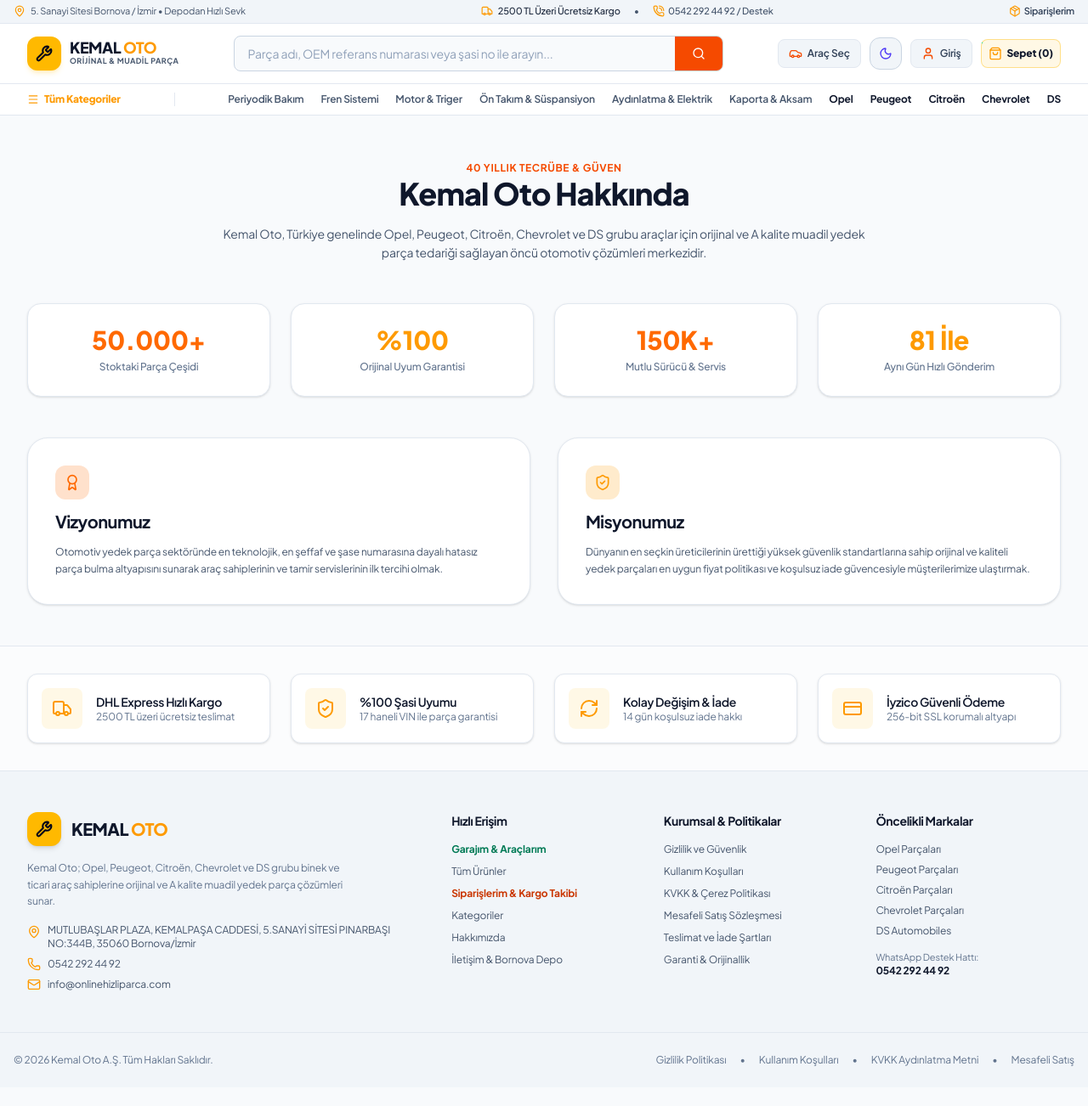
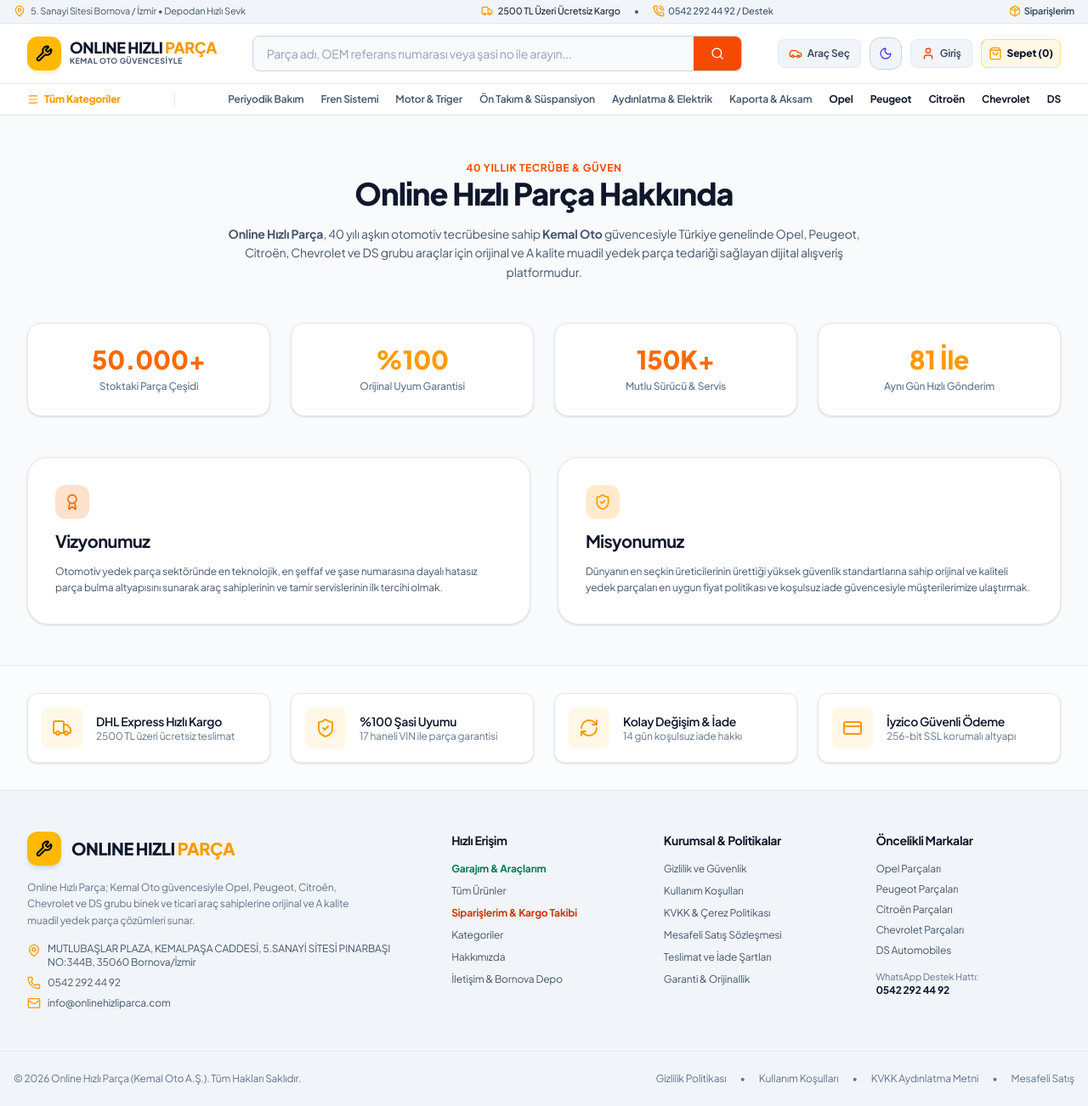
Before and after one commit to ardaaskinn01/kemal-oto, a Next.js app: page /about in a window 1280 px wide. Shown: the whole page at 85% size. Before the commit the page ends 1280 px from the top, so only its background shows below. Built offline with nearby package versions, Linux system fonts and the light colour scheme; no server answers; the database is empty.

Commit message:
fix(emailService): resolve syntax error and verify clean production build

```diff
--- a/src/app/about/page.tsx
+++ b/src/app/about/page.tsx
@@ -9,9 +9,9 @@
         <span className="text-orange-600 dark:text-orange-500 font-bold text-xs uppercase tracking-wider">
           40 Yıllık Tecrübe & Güven
         </span>
-        <h1 className="text-4xl font-black text-slate-900 dark:text-white">Kemal Oto Hakkında</h1>
+        <h1 className="text-4xl font-black text-slate-900 dark:text-white">Online Hızlı Parça Hakkında</h1>
         <p className="text-slate-600 dark:text-slate-300 text-sm leading-relaxed">
-          Kemal Oto, Türkiye genelinde Opel, Peugeot, Citroën, Chevrolet ve DS grubu araçlar için orijinal ve A kalite muadil yedek parça tedariği sağlayan öncü otomotiv çözümleri merkezidir.
+          <strong>Online Hızlı Parça</strong>, 40 yılı aşkın otomotiv tecrübesine sahip <strong>Kemal Oto</strong> güvencesiyle Türkiye genelinde Opel, Peugeot, Citroën, Chevrolet ve DS grubu araçlar için orijinal ve A kalite muadil yedek parça tedariği sağlayan dijital alışveriş platformudur.
         </p>
       </div>
 
--- a/src/app/components/footer/Footer.tsx
+++ b/src/app/components/footer/Footer.tsx
@@ -60,11 +60,11 @@
               <Wrench className="w-5 h-5 stroke-[2.5]" />
             </div>
             <span className="text-xl font-black text-slate-900 dark:text-white tracking-tight">
-              KEMAL <span className="text-amber-500 font-extrabold">OTO</span>
+              ONLINE HIZLI <span className="text-amber-500 font-extrabold">PARÇA</span>
             </span>
           </Link>
           <p className="text-xs text-slate-500 dark:text-slate-400 leading-relaxed max-w-sm">
-            Kemal Oto; Opel, Peugeot, Citroën, Chevrolet ve DS grubu binek ve ticari araç sahiplerine orijinal ve A kalite muadil yedek parça çözümleri sunar.
+            Online Hızlı Parça; Kemal Oto güvencesiyle Opel, Peugeot, Citroën, Chevrolet ve DS grubu binek ve ticari araç sahiplerine orijinal ve A kalite muadil yedek parça çözümleri sunar.
           </p>
           <div className="space-y-2 text-xs text-slate-600 dark:text-slate-300">
             <div className="flex items-start gap-2">
@@ -197,7 +197,7 @@
       {/* Bottom Bar */}
       <div className="border-t border-slate-200 dark:border-slate-900 py-6 text-center text-xs text-slate-500 dark:text-slate-400">
         <div className="max-w-7xl mx-auto px-4 flex flex-col sm:flex-row items-center justify-between gap-4">
-          <p>© {new Date().getFullYear()} Kemal Oto A.Ş. Tüm Hakları Saklıdır.</p>
+          <p>© {new Date().getFullYear()} Online Hızlı Parça (Kemal Oto A.Ş.). Tüm Hakları Saklıdır.</p>
           <div className="flex flex-wrap items-center justify-center gap-4">
             <Link href="/policies/privacy" className="hover:text-orange-600 transition-colors">
               Gizlilik Politikası
--- a/src/app/components/header/Navbar.tsx
+++ b/src/app/components/header/Navbar.tsx
@@ -93,10 +93,10 @@
                 </div>
                 <div className="flex flex-col">
                   <span className="text-base sm:text-lg font-black tracking-tight text-slate-900 dark:text-white leading-none">
-                    KEMAL <span className="text-amber-500 font-extrabold">OTO</span>
+                    ONLINE HIZLI <span className="text-amber-500 font-extrabold">PARÇA</span>
                   </span>
                   <span className="text-[9px] font-bold text-slate-600 dark:text-slate-300 tracking-wider uppercase">
-                    Orijinal & Muadil Parça
+                    Kemal Oto Güvencesiyle
                   </span>
                 </div>
               </Link>
--- a/src/app/layout.tsx
+++ b/src/app/layout.tsx
@@ -19,7 +19,7 @@
 });
 
 export const metadata: Metadata = {
-  title: 'Kemal Oto | Otomotiv Yedek Parça & Aksesuar',
+  title: 'Online Hızlı Parça | Otomotiv Yedek Parça & Aksesuar',
   description: 'Opel, Peugeot, Citroën, Chevrolet ve DS grubu araçlar için %100 uyumlu orijinal ve muadil yedek parçalar. Hızlı DHL kargo, şasi no ile arama ve güvenli alışveriş.',
 };
 
--- a/src/app/lib/services/emailService.ts
+++ b/src/app/lib/services/emailService.ts
@@ -13,21 +13,21 @@
   /**
    * Müşteriye Sipariş Onay E-postası Gönderimi
    */
-  async sendOrderConfirmation(order: any) {
-    if (!order?.contact_info?.email && !order?.email && !order?.shipping_address?.email) {
-      console.warn('Order confirmation email skipped: No email provided.');
+  async sendOrderConfirmation(order: any, targetEmail?: string) {
+    const email = targetEmail || order.contact_info?.email || order.email || order.shipping_address?.email;
+    if (!email) {
+      console.warn('sendOrderConfirmation skipped: No email found');
       return null;
     }
-
-    const email = order.contact_info?.email || order.email || order.shipping_address?.email;
     const fullName = order.shipping_address?.full_name || order.full_name || 'Değerli Müşterimiz';
+    const origin = process.env.NEXT_PUBLIC_APP_URL || 'https://www.onlinehizliparca.com';
 
     try {
       const htmlContent = `
         <div style="font-family: 'Segoe UI', Arial, sans-serif; color: #1e293b; max-width: 600px; margin: 0 auto; border: 1px solid #e2e8f0; border-radius: 12px; overflow: hidden; background-color: #ffffff;">
-          <div style="background: #020617; padding: 24px; text-align: center; color: white; border-bottom: 3px solid #ea580c;">
-            <h1 style="margin: 0; font-size: 24px; font-weight: 800; letter-spacing: -0.5px;">KEMAL <span style="color: #ea580c;">OTO</span></h1>
-            <p style="margin: 4px 0 0 0; font-size: 12px; color: #94a3b8;">Otomotiv Yedek Parça & Bornova / İzmir Depo</p>
+          <div style="background: #020617; padding: 24px; text-align: center; color: white; border-bottom: 3px solid #fbbf24;">
+            <h1 style="margin: 0; font-size: 24px; font-weight: 800; letter-spacing: -0.5px;">ONLINE HIZLI <span style="color: #fbbf24;">PARÇA</span></h1>
+            <p style="margin: 4px 0 0 0; font-size: 12px; color: #94a3b8;">Otomotiv Yedek Parça • Bornova / İzmir (Kemal Oto)</p>
           </div>
 
           <div style="padding: 24px;">
@@ -37,18 +37,18 @@
 
             <div style="background: #f8fafc; border: 1px solid #e2e8f0; padding: 16px; border-radius: 8px; margin: 20px 0;">
               <h3 style="margin: 0 0 10px 0; font-size: 14px; color: #0f172a; border-bottom: 1px solid #e2e8f0; padding-bottom: 6px;">Sipariş Özeti</h3>
-              <p style="margin: 6px 0; font-size: 13px;"><strong>Sipariş No:</strong> #${order.id ? order.id.slice(0, 8) : 'KML-98241'}</p>
-              <p style="margin: 6px 0; font-size: 13px;"><strong>Toplam Tutar:</strong> <span style="font-weight: bold; color: #ea580c;">${order.total_amount || 0} TRY</span></p>
+              <p style="margin: 6px 0; font-size: 13px;"><strong>Sipariş No:</strong> #${order.id ? order.id.slice(0, 8) : 'ORD-98241'}</p>
+              <p style="margin: 6px 0; font-size: 13px;"><strong>Toplam Tutar:</strong> <span style="font-weight: bold; color: #d97706;">${order.total_amount || 0} TRY</span></p>
               ${order.vin ? `<p style="margin: 6px 0; font-size: 13px;"><strong>Şasi Numarası (VIN):</strong> <span style="font-family: monospace; color: #059669; font-weight: bold;">${order.vin}</span></p>` : ''}
               ${order.vehicle_model ? `<p style="margin: 6px 0; font-size: 13px;"><strong>Araç:</strong> ${order.vehicle_model}</p>` : ''}
             </div>
 
-            <div style="background: #fff7ed; border-left: 4px solid #ea580c; padding: 12px; border-radius: 4px; margin: 20px 0; font-size: 13px; color: #9a3412; line-height: 1.5;">
+            <div style="background: #fffbeb; border-left: 4px solid #fbbf24; padding: 12px; border-radius: 4px; margin: 20px 0; font-size: 13px; color: #92400e; line-height: 1.5;">
               <strong>Kargo Süreci:</strong> Parçanız depomuzda paketlenip DHL Express kuryesine teslim edildiğinde takip numaranızı içeren bilgilendirme e-postası alacaksınız.
             </div>
 
             <p style="margin-top: 24px; font-size: 12px; color: #64748b; border-top: 1px solid #f1f5f9; padding-top: 16px;">
-              Müşteri Hizmetleri: <strong>0542 292 44 92</strong> | <a href="mailto:info@onlinehizliparca.com" style="color: #ea580c; text-decoration: none;">info@onlinehizliparca.com</a>
+              Müşteri Hizmetleri: <strong>0542 292 44 92</strong> | <a href="mailto:info@onlinehizliparca.com" style="color: #d97706; text-decoration: none;">info@onlinehizliparca.com</a>
             </p>
           </div>
         </div>
@@ -57,29 +57,26 @@
       const data = await this.resend.emails.send({
         from: fromEmail,
         to: email,
-        subject: `Sipariş Onayı #${order.id ? order.id.slice(0, 8) : 'KML-98241'} - Kemal Oto`,
+        subject: `Sipariş Onayı #${order.id ? order.id.slice(0, 8) : 'ORD-98241'} - Online Hızlı Parça`,
         html: htmlContent,
       });
 
       return data;
     } catch (error) {
-      console.error('Failed to send order confirmation email:', error);
+      console.error('sendOrderConfirmation error:', error);
       return null;
     }
   }
 
-  /**
-   * Müşteriye DHL Kargo Takip Bildirimi Gönderimi (Manuel Takip Kodu Girişinde Çalışır)
-   */
   async sendShippingNotification(
     order: any,
     trackingNumber: string,
-    origin = 'https://kemaloto.com',
+    origin = 'https://www.onlinehizliparca.com',
     carrier = 'DHL Express'
   ) {
-    const email = order.contact_info?.email || order.email || order.shipping_address?.email;
+    const email = order.contact_info?.email || order.email;
     if (!email) {
-      console.warn('Shipping notification skipped: No customer email found.');
+      console.warn('sendShippingNotification cancelled: Customer email missing');
       return null;
     }
 
@@ -90,8 +87,8 @@
     try {
       const htmlContent = `
         <div style="font-family: 'Segoe UI', Arial, sans-serif; color: #1e293b; max-width: 600px; margin: 0 auto; border: 1px solid #e2e8f0; border-radius: 12px; overflow: hidden; background-color: #ffffff;">
-          <div style="background: #020617; padding: 24px; text-align: center; color: white; border-bottom: 3px solid #ea580c;">
-            <h1 style="margin: 0; font-size: 24px; font-weight: 800; letter-spacing: -0.5px;">KEMAL <span style="color: #ea580c;">OTO</span></h1>
+          <div style="background: #020617; padding: 24px; text-align: center; color: white; border-bottom: 3px solid #fbbf24;">
+            <h1 style="margin: 0; font-size: 24px; font-weight: 800; letter-spacing: -0.5px;">ONLINE HIZLI <span style="color: #fbbf24;">PARÇA</span></h1>
             <p style="margin: 4px 0 0 0; font-size: 12px; color: #94a3b8;">Sipariş Kargo & Gönderi Bildirimi</p>
           </div>
 
@@ -105,12 +102,11 @@
             <h2 style="color: #0f172a; margin-top: 0; font-size: 18px; text-align: center;">Paketiniz DHL Express ile Yola Çıktı</h2>
             <p style="font-size: 14px; line-height: 1.6; color: #334155;">Merhaba <strong>${fullName}</strong>,</p>
             <p style="font-size: 14px; line-height: 1.6; color: #334155;">
-              <strong>#${order.id ? order.id.slice(0, 8) : 'KML-98241'}</strong> numaralı siparişiniz depomuzda kontrol edilip özenle paketlendi ve <strong>${carrier}</strong> kuryesine elden teslim edildi.
+              <strong>#${order.id ? order.id.slice(0, 8) : 'ORD-98241'}</strong> numaralı siparişiniz depomuzda kontrol edilip özenle paketlendi ve <strong>${carrier}</strong> kuryesine elden teslim edildi.
             </p>
 
-            {/* Direct 1-Click DHL Tracking Card */}
-            <div style="background-color: #fff7ed; border: 2px solid #ea580c; border-radius: 12px; padding: 20px; margin: 24px 0; text-align: center;">
-              <p style="margin: 0 0 8px 0; font-size: 12px; color: #9a3412; font-weight: bold; text-transform: uppercase; letter-spacing: 0.5px;">
+            <div style="background-color: #fffbeb; border: 2px solid #fbbf24; border-radius: 12px; padding: 20px; margin: 24px 0; text-align: center;">
+              <p style="margin: 0 0 8px 0; font-size: 12px; color: #92400e; font-weight: bold; text-transform: uppercase; letter-spacing: 0.5px;">
                 DHL Express Canlı Kargo Takip Bağlantısı
               </p>
 
@@ -122,18 +118,18 @@
 
               <p style="margin: 10px 0 0 0; font-size: 12px; color: #64748b;">
                 Doğrudan Takip Linki: <br/>
-                <a href="${dhlOfficialUrl}" style="color: #ea580c; word-break: break-all; font-size: 11px; text-decoration: underline;">
+                <a href="${dhlOfficialUrl}" style="color: #d97706; word-break: break-all; font-size: 11px; text-decoration: underline;">
                   ${dhlOfficialUrl}
                 </a>
               </p>
             </div>
 
             <div style="background: #f8fafc; border: 1px solid #e2e8f0; padding: 12px; border-radius: 8px; font-size: 12px; color: #475569; line-height: 1.5; text-align: center;">
-              Kargo takip numaranız: <strong style="font-family: monospace; color: #0f172a;">${trackingNumber}</strong> | Dilerseniz sitemizdeki <a href="${internalTrackingUrl}" style="color: #ea580c; font-weight: bold;">Siparişlerim</a> sayfasından da takip edebilirsiniz.
+              Kargo takip numaranız: <strong style="font-family: monospace; color: #0f172a;">${trackingNumber}</strong> | Dilerseniz sitemizdeki <a href="${internalTrackingUrl}" style="color: #d97706; font-weight: bold;">Siparişlerim</a> sayfasından da takip edebilirsiniz.
             </div>
 
             <p style="margin-top: 24px; font-size: 12px; color: #64748b; border-top: 1px solid #f1f5f9; padding-top: 16px; text-align: center;">
-              Kemal Oto Müşteri Hizmetleri: <strong>0542 292 44 92</strong> | <a href="mailto:info@onlinehizliparca.com" style="color: #ea580c; text-decoration: none;">info@onlinehizliparca.com</a>
+              Online Hızlı Parça Müşteri Hizmetleri: <strong>0542 292 44 92</strong> | <a href="mailto:info@onlinehizliparca.com" style="color: #d97706; text-decoration: none;">info@onlinehizliparca.com</a>
             </p>
           </div>
         </div>
@@ -142,7 +138,7 @@
       const data = await this.resend.emails.send({
         from: fromEmail,
         to: email,
-        subject: `Siparişiniz Kargoya Verildi (Takip No: ${trackingNumber}) - Kemal Oto`,
+        subject: `Siparişiniz Kargoya Verildi (Takip No: ${trackingNumber}) - Online Hızlı Parça`,
         html: htmlContent,
       });
 
```
